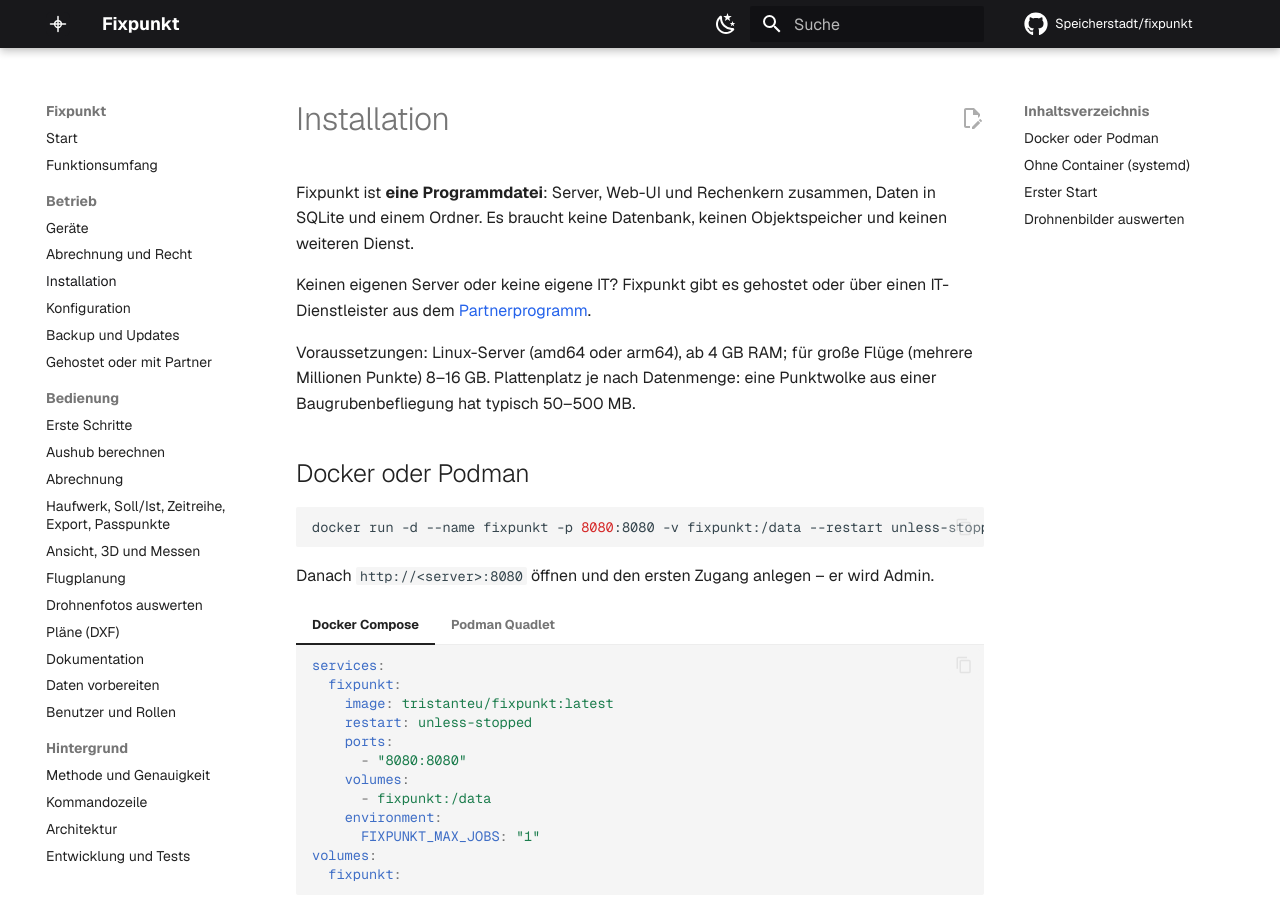
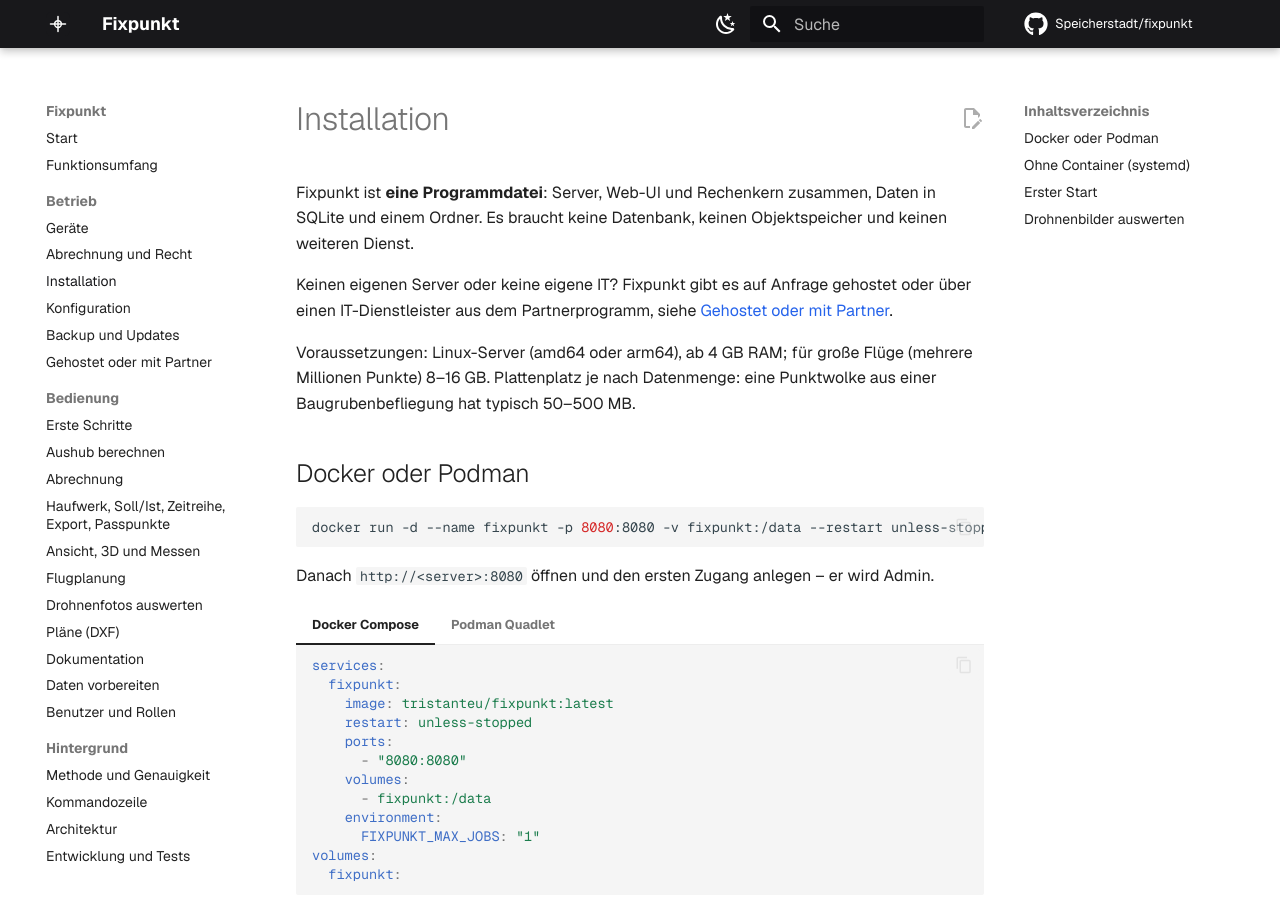
Before and after one commit to Speicherstadt/fixpunkt, an MkDocs documentation site: the page built from docs/installation.md, in a window 1280 px wide and 900 px high. Built offline with MkDocs 1.6.1 and Material for MkDocs 9.7.7, drawn with Linux system fonts in a browser that asks for light colours; plug-ins that fetch from the network failed and are left out; comment, search, counter and statistics services are not loaded.

Commit message:
Doku: Befunde aus doku-pruefen eingearbeitet
docs/support.md heißt passend zum Titel docs/gehostet.md (Navigation und
Links angepasst). Die Seite ist in drei kurze Teile gegliedert: Gehostet
mit Kontakt info@teufel-it.de, Partnerprogramm für IT-Dienstleister und
Hoster, die Partner werden wollen, und Fragen in den GitHub-Issues. Ein
Partnerverzeichnis gibt es noch nicht, daher fragt man nach einem Partner.
README und Installation sagen „auf Anfrage“; der Hinweis in der
Installation verlinkt „Gehostet oder mit Partner“.

Co-Authored-By: Claude Opus 5.5 <noreply@anthropic.com>
Claude-Session: https://claude.ai/code/session_01Y3rdfZYTaVFaSUfuoFSMdk

```diff
--- a/docs/installation.md
+++ b/docs/installation.md
@@ -9,8 +9,8 @@ description: >-
 Fixpunkt ist **eine Programmdatei**: Server, Web-UI und Rechenkern zusammen, Daten in SQLite und einem Ordner.
 Es braucht keine Datenbank, keinen Objektspeicher und keinen weiteren Dienst.
 
-Keinen eigenen Server oder keine eigene IT? Fixpunkt gibt es gehostet oder über einen IT-Dienstleister aus dem
-[Partnerprogramm](support.md).
+Keinen eigenen Server oder keine eigene IT? Fixpunkt gibt es auf Anfrage gehostet oder über einen IT-Dienstleister
+aus dem Partnerprogramm, siehe [Gehostet oder mit Partner](gehostet.md).
 
 Voraussetzungen: Linux-Server (amd64 oder arm64), ab 4 GB RAM; für große Flüge (mehrere Millionen Punkte) 8–16 GB.
 Plattenplatz je nach Datenmenge: eine Punktwolke aus einer Baugrubenbefliegung hat typisch 50–500 MB.
--- a/mkdocs.yml
+++ b/mkdocs.yml
@@ -32,7 +32,7 @@ nav:
       - Installation: installation.md
       - Konfiguration: konfiguration.md
       - Backup und Updates: backup.md
-      - Gehostet oder mit Partner: support.md
+      - Gehostet oder mit Partner: gehostet.md
   - Bedienung:
       - Erste Schritte: erste-schritte.md
       - Aushub berechnen: aushub.md
```
Also changed, not shown: README.en.md (+1 -1 lines), README.md (+2 -2 lines), docs/gehostet.md (added, +25 -0 lines), docs/support.md (deleted, +0 -20 lines).
